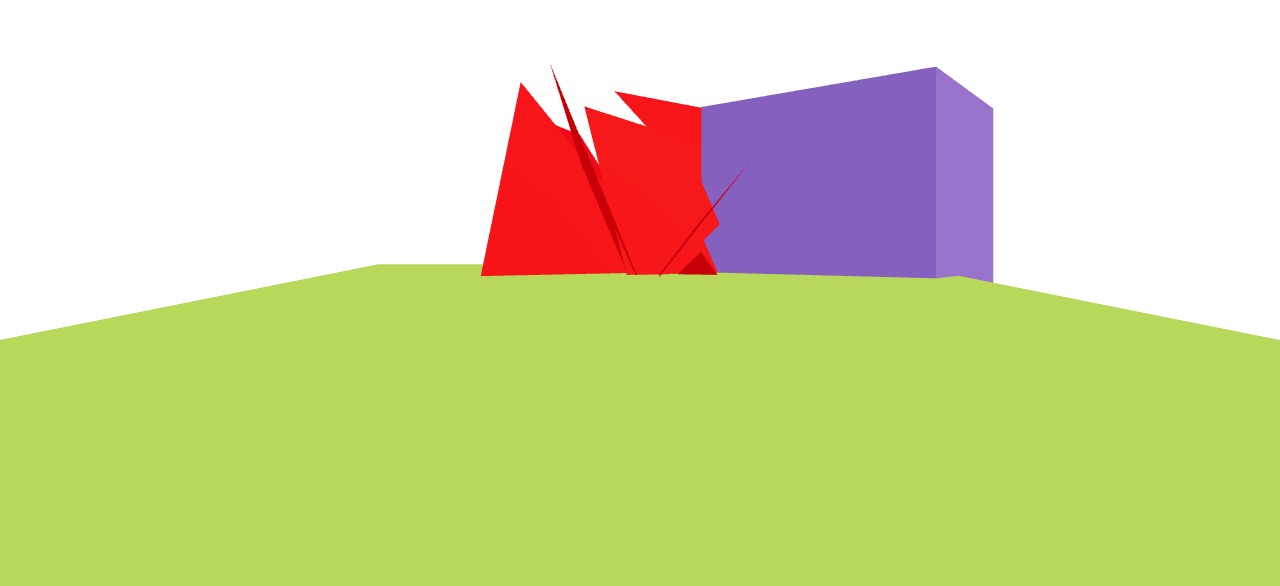
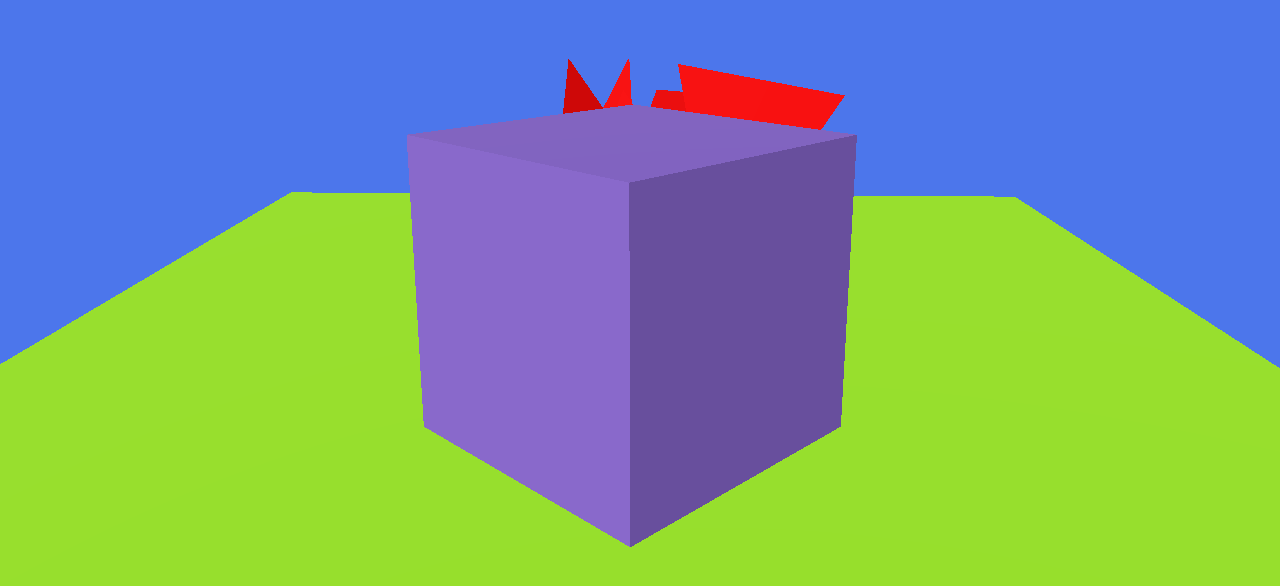
Before and after one commit to TenzDelek/R3F, a React (Vite) app: page / in a window 1280 px wide. Shown: the part 188-774 px from the top of the page. Built offline with nearby package versions, Linux system fonts and the light colour scheme.

Commit message:
custom camera

```diff
--- a/src/App.tsx
+++ b/src/App.tsx
@@ -1,9 +1,18 @@
 import { Canvas } from '@react-three/fiber'
 import Experience from "./components/Experience"
+import * as THREE from "three"
 
 const App = () => {
   return (
-    <Canvas>
+    // <Canvas orthographic camera={{ zoom: 100, fov: 45, near: 0.1, far: 200, position: [3, 2, 6] }}> {/* Apply zoom only when the scene is orthographic */}
+    <Canvas
+      dpr={[1, 2]} //pixel ratio default is 1,2 already
+      gl={{
+        antialias: false
+        , toneMapping: THREE.NoToneMapping,
+        outputColorSpace: THREE.SRGBColorSpace
+      }} // keep it as true (default) , we do it here false just for demo
+      camera={{ fov: 45, near: 0.1, far: 200, position: [3, 2, 6] }}>
       <Experience />
     </Canvas>
   )
--- a/src/components/Experience/index.tsx
+++ b/src/components/Experience/index.tsx
@@ -6,6 +6,10 @@ import Custom from "../Custom/Index"
 const Experience = () => {
   const cubeRef = useRef<any>(null);
   useFrame((state, delta) => {
+    const angle = state.clock.elapsedTime;
+    state.camera.position.x = Math.sin(angle) * 8;
+    state.camera.position.z = Math.cos(angle) * 8;
+    state.camera.lookAt(0, 0, 0);
     cubeRef.current.rotation.y += delta // for such thing like animation dont use state, use ref directly
     //we use delta to make animation sync. because every person have different fps
   })
--- a/src/index.css
+++ b/src/index.css
@@ -4,4 +4,5 @@
   width: 100vw;
   height: 100vh;
   overflow: hidden;
+  background-color: #4c76eb;
 }
```
